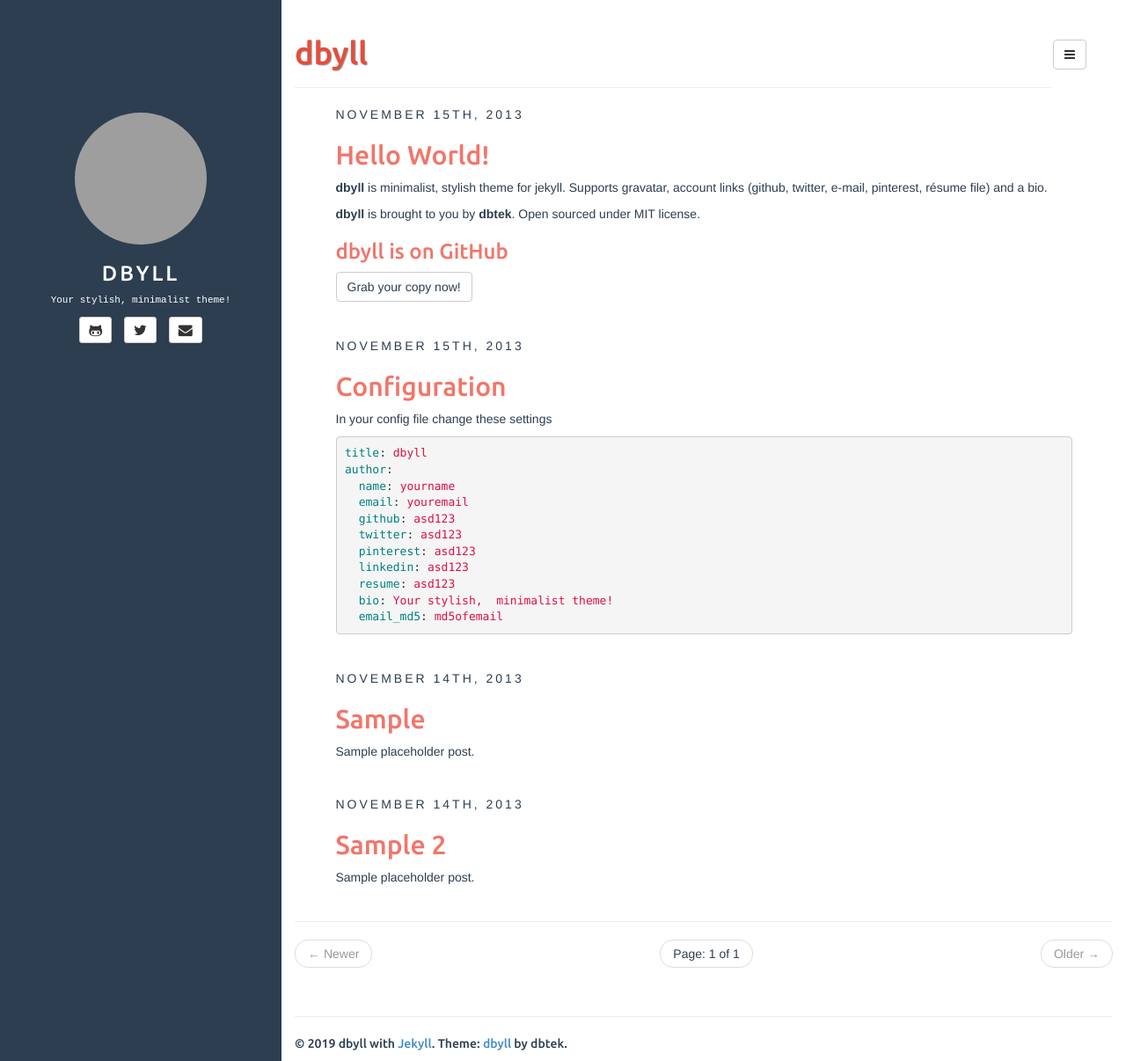
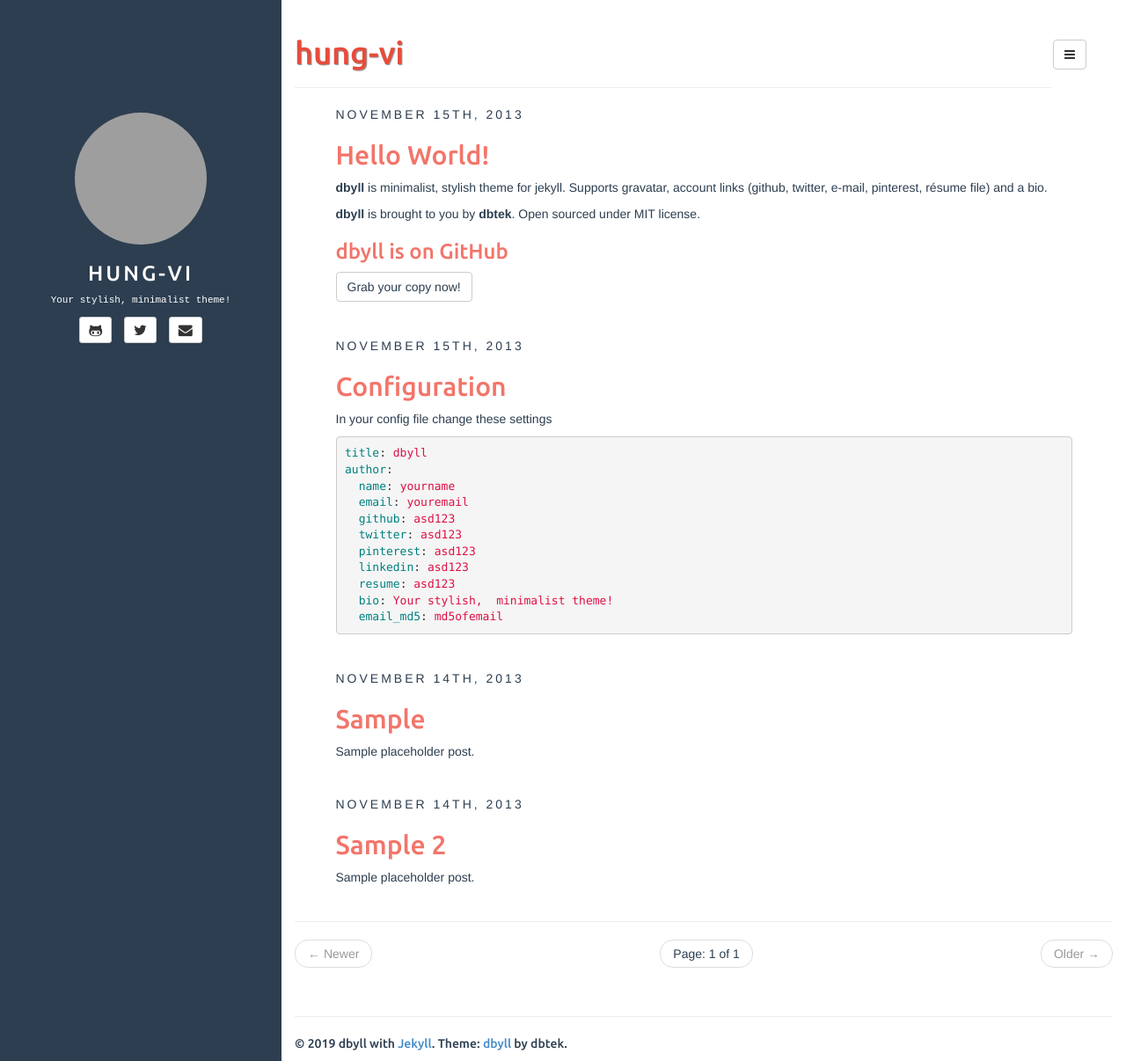
Before and after one commit to hung-vi/hung-vi.github.io, a Jekyll site: the page built from index.html, in a window 1280 px wide and 1206 px high. Shown: the whole window at 88% size. Built offline with Jekyll 4.4.1, drawn with Linux system fonts in a browser that asks for light colours; the list of posts is cut into pages by our own code; grey boxes are pictures that could not be loaded.

Commit message:
disqus configuration

```diff
--- a/_config.yml
+++ b/_config.yml
@@ -5,16 +5,16 @@ paginate_path: "page:num"
 exclude: ["README.md"] # files to exclude
 highlighter: rouge
 markdown: kramdown
-disqus: dbyll
+disqus: hungvi
 google_analytics: dbyll
-title: dbyll
+title: hung-vi
 
 defaults:
   -
     scope:
       path: "" # empty string for all files
     values:
-      title: dbyll
+      title: hung-vi
 
 description: Stylish Jekyll Theme
 author:
```
